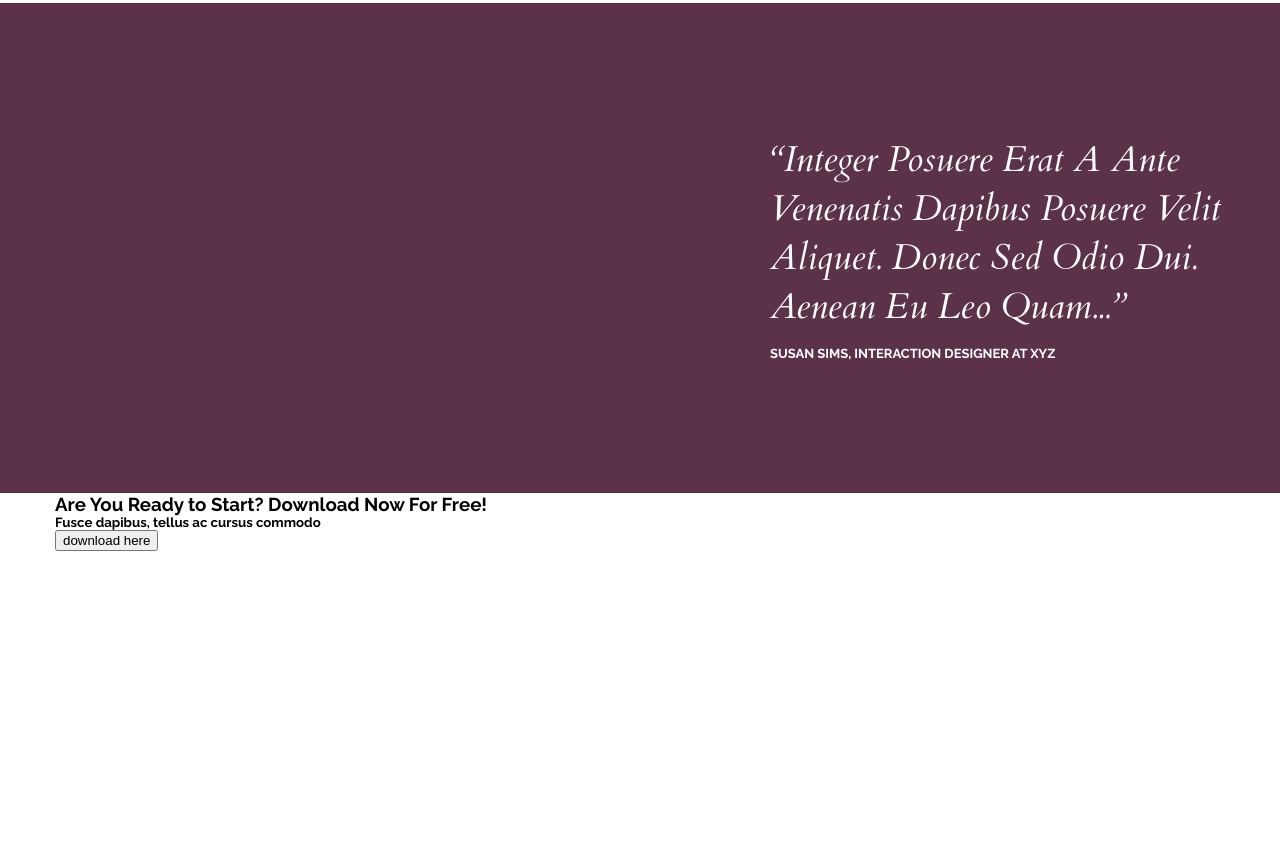
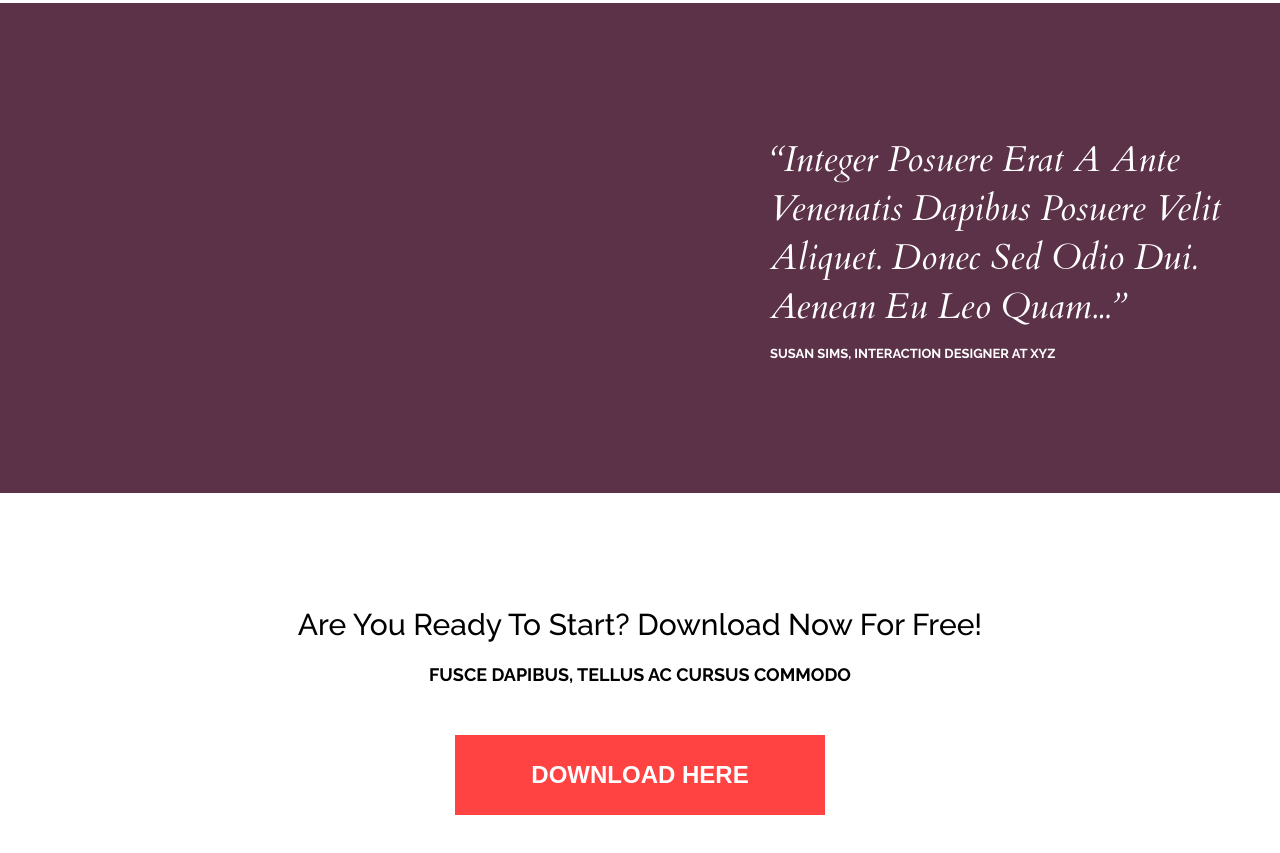
Before and after one commit to mozheyko90/ActiveBox, a plain HTML site: page index.html in a window 1280 px wide. Shown: the part 2981-3834 px from the top of the page. Before the commit the page ends 3532 px from the top, so only its background shows below. Drawn offline with Linux system fonts and the light colour scheme.

Commit message:
add section download

```diff
--- a/index.html
+++ b/index.html
@@ -233,7 +233,7 @@
             <div class="container">
                 <h3 class="download__title">Are You Ready to Start? Download Now For Free!</h3>
                 <h5 class="download__subtitle">Fusce dapibus, tellus ac cursus commodo</h5>
-                <button class="download__button">download here</button>
+                <button class="button">download here</button>
             </div>
         </section>
     </main>
--- a/styles/style.css
+++ b/styles/style.css
@@ -338,3 +338,25 @@ p {
     color: #fff;
     text-transform: uppercase;
 }
+
+
+/* download */
+
+.download {
+    margin: 114px auto;
+    text-align: center;
+}
+
+.download__title {
+    margin-bottom: 22px;
+    font-size: 30px;
+    font-weight: 500;
+    text-transform: capitalize;
+}
+
+.download__subtitle {
+    margin-bottom: 50px;
+    font-size: 18px;
+    font-weight: 700;
+    text-transform: uppercase;
+}
```
